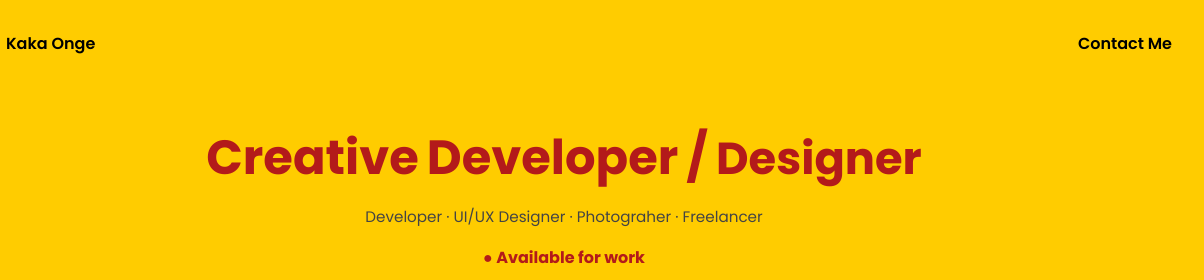
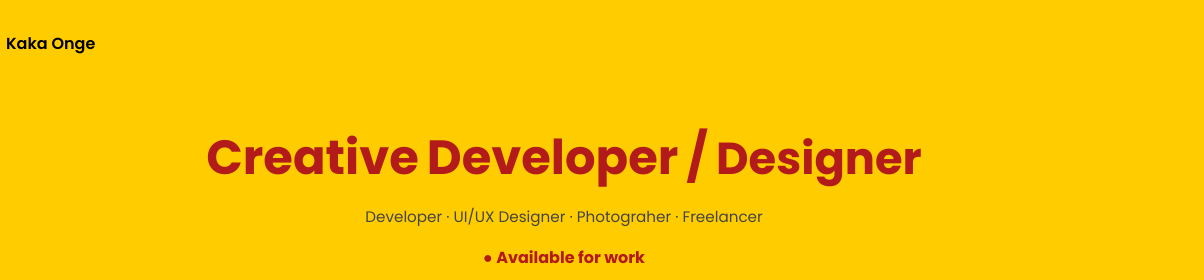
Before and after one commit to kakaonge/kakaonge.com, a plain HTML site: page index.html in a window 1280 px wide. Shown: the top 280 px of the page, 76-1280 px from the left. Drawn offline with Linux system fonts and the light colour scheme.

Commit message:
Update index.html

```diff
--- a/index.html
+++ b/index.html
@@ -149,7 +149,6 @@
       <img src="favicon.ico" alt="Kaka Onge Logo" />
       <div>Kaka Onge</div>
     </div>
-    <div><a href="contactme.html" style="text-decoration: none; color: black">Contact Me</a></div>
   </header>
 
   <main class="main">
```
